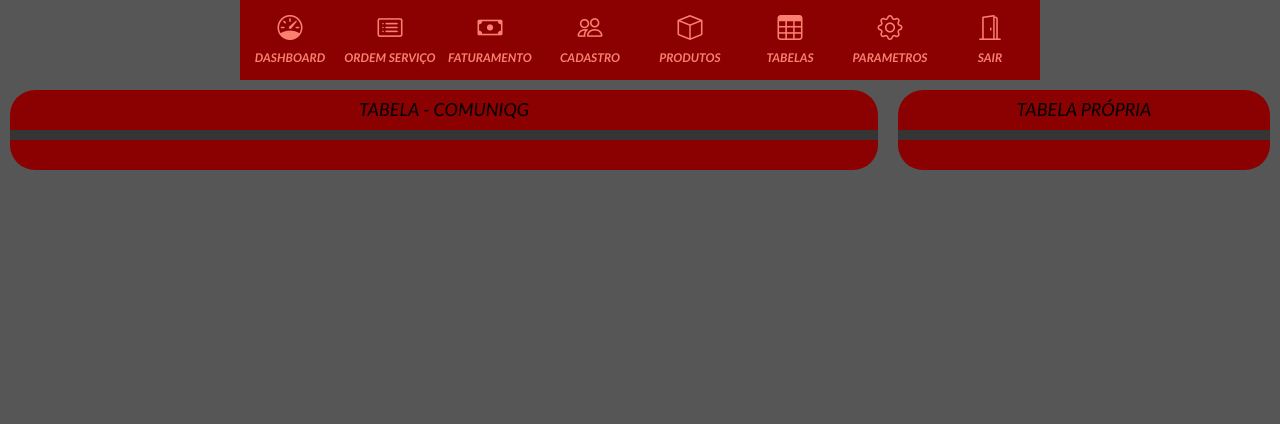
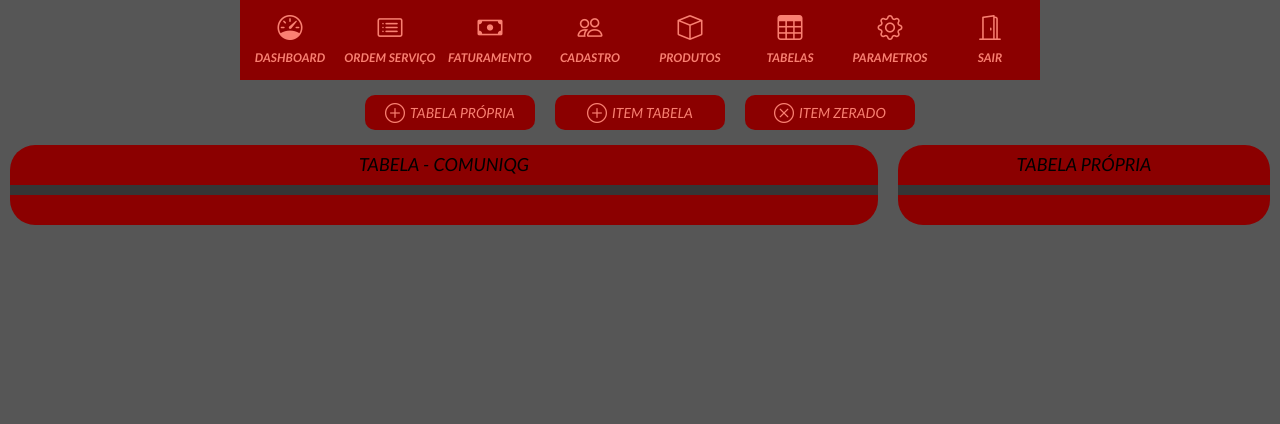
Before and after one commit to OswaldoSoares/comuniqg, a Django app: page /tabelas/ in a window 1280 px wide. Shown: the top 424 px of the page. Run offline with Django 4.2, Linux system fonts and the light colour scheme; data that the repository does not hold is empty; some libraries are stand-ins or nearby versions.

Commit message:
Added extra buttons in the tabela app

```diff
--- a/core/static/core/css/style.css
+++ b/core/static/core/css/style.css
@@ -103,6 +103,32 @@ body {
     cursor: pointer;
 }
 
+.extra-button {
+    background-color: var(--color1);
+    width: 170px;
+    height: 35px;
+    display: flex;
+    justify-content: center;
+    align-items: center;
+    margin: 0 10px;
+    border-radius: 10px;
+    font-size: 20px;
+}
+
+.extra-button span {
+    padding-left: 5px;
+    font-size: 14px;
+}
+
+.menu-extra {
+    width: 100%;
+    margin: 17px 0 0 0;
+    padding: 5px 10px;
+    display: flex;
+    justify-content: center;
+    align-items: center;
+}
+
 .close-button {
     background-color: var(--color2)
 }
@@ -113,7 +139,7 @@ body {
 
 .card {
     color: var(--color7);
-    margin: 17px 10px 10px 10px;
+    margin: 10px;
     border-radius: 25px;
 }
 
@@ -155,13 +181,13 @@ body {
     flex-direction: row;
 }
 
-    .tabela-propria {
-        width: 30%;
-    }
-
     .tabela-selecionada {
         width: 70%;
     }
+
+    .tabela-propria {
+        width: 30%;
+}
 
 .tp-lista-cliente {
     width: 100%;
--- a/tabelas/templates/tabelas/index.html
+++ b/tabelas/templates/tabelas/index.html
@@ -2,6 +2,11 @@
 {% load static %}
 
 {% block main %}
+<nav class="menu-extra">
+    <i class="bi bi-plus-circle i-button extra-button new-tb-propria"><span>TABELA PRÓPRIA</span></i>
+    <i class="bi bi-plus-circle i-button extra-button new-tb-item"><span>ITEM TABELA</span></i>
+    <i class="bi bi-x-circle i-button extra-button clean-tb-zero"><span>ITEM ZERADO</span></i>
+</nav>
 <main class="main-tabela">
     <div class="card tabela-selecionada">
         {% include 'tabelas/tabela_selecionada.html' %}
```
